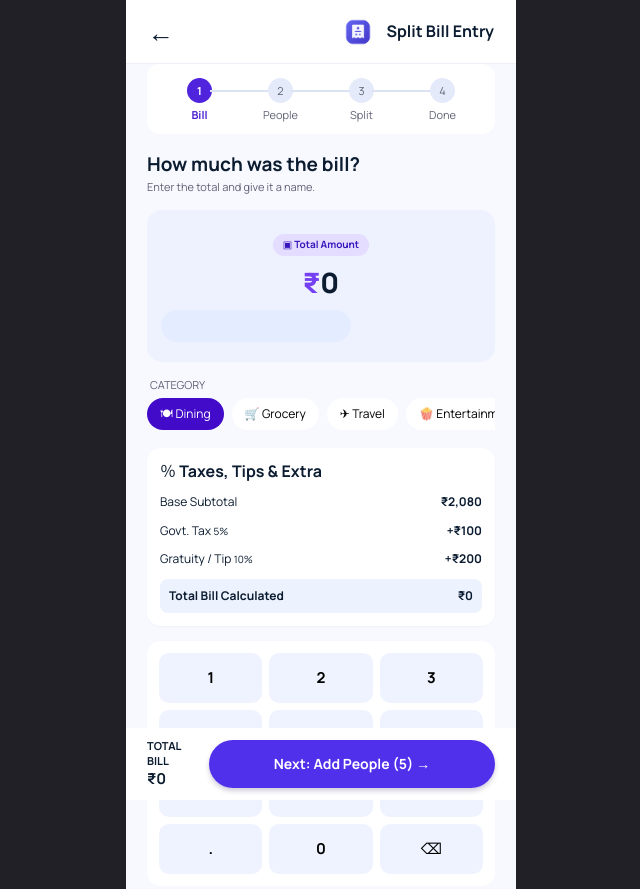
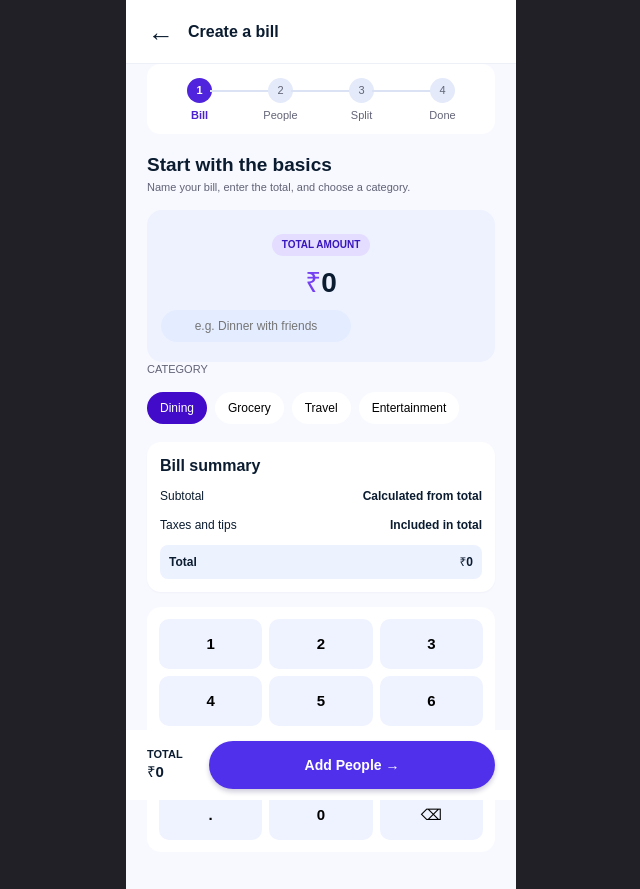
Before and after one commit to jayeshverma06/splitmate, a plain HTML site: page pages/new-bill.html in a window 1280 px wide. Shown: the top 889 px of the page, without its empty margins (319-959 px from the left). Drawn offline with Linux system fonts and the light colour scheme.

Commit message:
refactor new bill page for improved layout and clarity

```diff
--- a/pages/new-bill.html
+++ b/pages/new-bill.html
@@ -1,48 +1,47 @@
-<!DOCTYPE html>
+<!doctype html>
 <html lang="en">
 
 <head>
-    <meta charset="UTF-8">
+    <meta charset="utf-8">
     <meta name="viewport" content="width=device-width,initial-scale=1">
     <title>Create bill - SplitMate</title>
-    <link rel="preconnect" href="https://fonts.googleapis.com">
-    <link rel="preconnect" href="https://fonts.gstatic.com" crossorigin>
-    <link href="https://fonts.googleapis.com/css2?family=Manrope:wght@400;600;700;800&display=swap" rel="stylesheet">
     <link rel="stylesheet" href="../css/style.css">
 </head>
 
 <body>
     <main class="flow-shell">
-        <header class="flow-header"><a class="back-link" href="../index.html">←</a><img src="../assets/61a74.png"
-                class="profile-mini" alt="">
-            <h1>Split Bill Entry</h1>
+        <header class="flow-header"><a class="back-link" href="../index.html">←</a>
+            <h1>Create a bill</h1>
         </header>
         <section class="flow-main">
             <div class="stepper"><span class="step active">Bill</span><span class="step">People</span><span
                     class="step">Split</span><span class="step">Done</span></div>
-            <h2 class="flow-title">How much was the bill?</h2>
-            <p class="flow-subtitle">Enter the total and give it a name.</p>
-            <div class="amount-panel"><span class="amount-label">▣ Total Amount</span>
-                <div class="amount-value"><span>₹</span><output id="amount-output">2,380</output></div><input
-                    class="bill-name-input" id="bill-name" value="Dinner at Social" aria-label="Bill name">
+            <h2 class="flow-title">Start with the basics</h2>
+            <p class="flow-subtitle">Name your bill, enter the total, and choose a category.</p>
+            <div class="amount-panel"><span class="amount-label">TOTAL AMOUNT</span>
+                <div class="amount-value"><span>₹</span><output id="amount-output">0</output></div><input
+                    class="bill-name-input" id="bill-name" required placeholder="e.g. Dinner with friends"
+                    aria-label="Bill name">
             </div>
-            <p class="flow-subtitle" style="margin:16px 3px 5px">CATEGORY</p>
-            <div class="category-row"><button class="category active">🍽 Dining</button><button class="category">🛒
-                    Grocery</button><button class="category">✈ Travel</button><button class="category">🍿
-                    Entertainment</button></div>
-            <div class="tax-card"><strong>％ Taxes, Tips & Extra</strong>
-                <div class="tax-row"><span>Base Subtotal</span><b>₹2,080</b></div>
-                <div class="tax-row"><span>Govt. Tax <small>5%</small></span><b>+₹100</b></div>
-                <div class="tax-row"><span>Gratuity / Tip <small>10%</small></span><b>+₹200</b></div>
-                <div class="tax-total"><span>Total Bill Calculated</span><strong id="total-label">₹2,380</strong></div>
+            <p class="flow-subtitle category-label">CATEGORY</p>
+            <div class="category-row"><button class="category active" data-category="Dining">Dining</button><button
+                    class="category" data-category="Grocery">Grocery</button><button class="category"
+                    data-category="Travel">Travel</button><button class="category"
+                    data-category="Entertainment">Entertainment</button></div>
+            <div class="tax-card"><strong>Bill summary</strong>
+                <div class="tax-row"><span>Subtotal</span><b id="subtotal-label">Calculated from total</b></div>
+                <div class="tax-row"><span>Taxes and tips</span><b>Included in total</b></div>
+                <div class="tax-total"><span>Total</span><strong id="total-label">₹0</strong></div>
             </div>
-            <div class="keypad" id="keypad">
-                <button>1</button><button>2</button><button>3</button><button>4</button><button>5</button><button>6</button><button>7</button><button>8</button><button>9</button><button>.</button><button>0</button><button>⌫</button>
-            </div>
+            <div class="keypad" id="keypad"><button data-key="1">1</button><button data-key="2">2</button><button
+                    data-key="3">3</button><button data-key="4">4</button><button data-key="5">5</button><button
+                    data-key="6">6</button><button data-key="7">7</button><button data-key="8">8</button><button
+                    data-key="9">9</button><button data-key=".">.</button><button data-key="0">0</button><button
+                    data-key="backspace">⌫</button></div>
         </section>
         <footer class="flow-footer">
-            <div class="footer-total">TOTAL BILL<strong id="footer-total">₹2,380</strong></div><a class="primary-button"
-                href="people.html" id="next-people">Next: Add People (5) →</a>
+            <div class="footer-total">TOTAL<strong id="footer-total">₹0</strong></div><a class="primary-button"
+                href="people.html" id="next-people">Add People →</a>
         </footer>
     </main>
     <script type="module" src="../js/bill.js"></script>
```
Also changed, not shown: pages/profile.html (+1 -0 lines).
